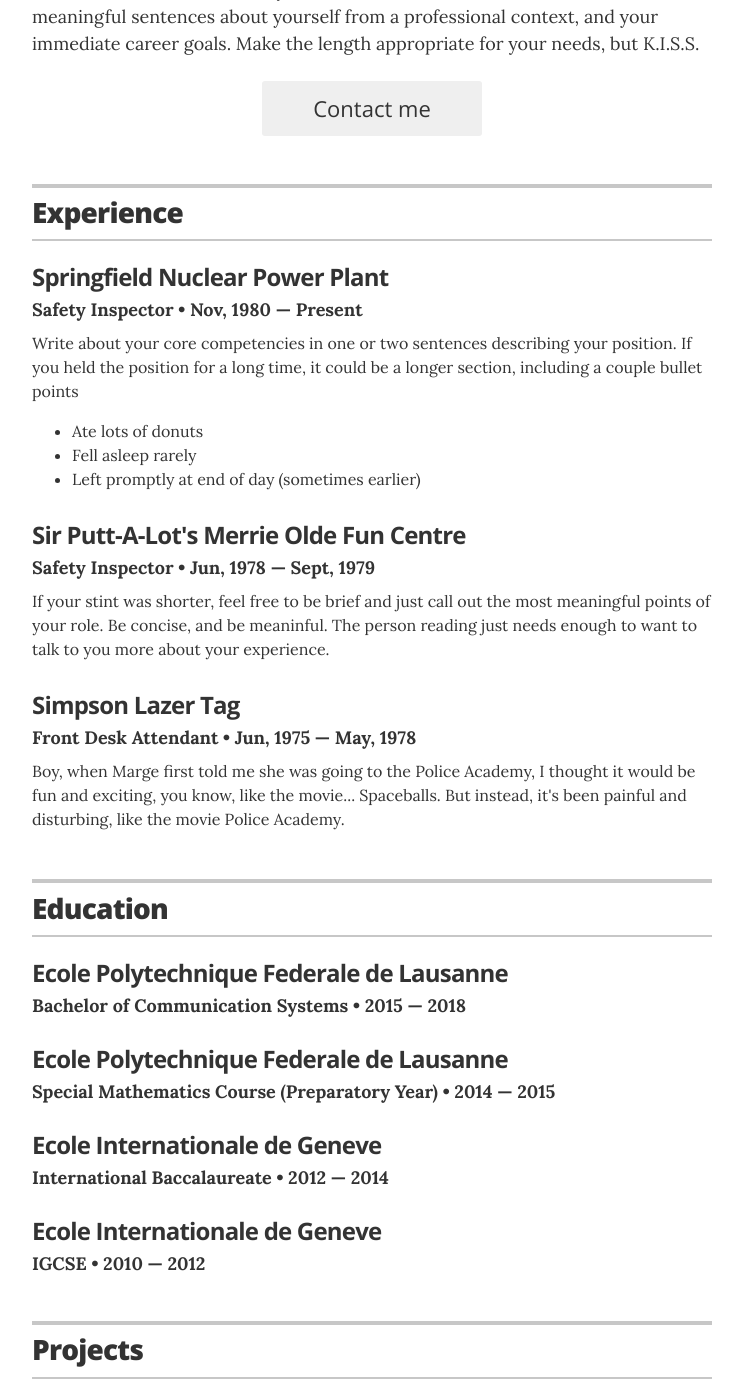
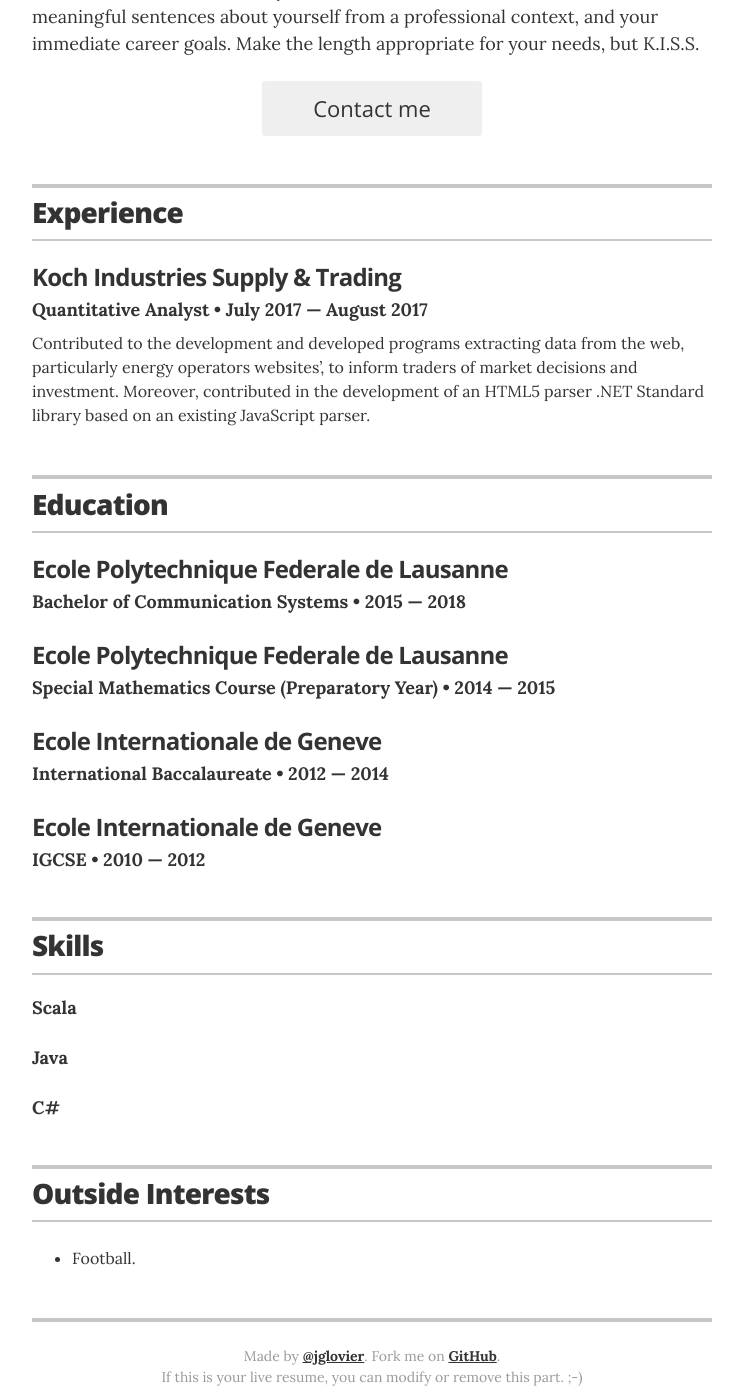
Before and after one commit to rykener/rykener.net, a Jekyll site: the page built from index.html, in a window 1280 px wide and 1400 px high, scrolled down 310 px. Shown: the whole window, without its empty margins (268-1011 px from the left). Built offline with Jekyll 4.4.1, drawn with Linux system fonts in a browser that asks for light colours; some of the changed text lies outside the part shown.

Commit message:
Experimenting with data

```diff
--- a/_config.yml
+++ b/_config.yml
@@ -28,11 +28,11 @@
 # comment out to hide
 resume_section_experience:      true
 resume_section_education:       true
-resume_section_projects:        true
+#resume_section_projects:        true
 resume_section_skills:          true
-resume_section_recognition:     true
-resume_section_links:           true
-resume_section_associations:    true
+#resume_section_recognition:     true
+#resume_section_links:           true
+#resume_section_associations:    true
 resume_section_interests:       true
 
 # Resume social links
--- a/_data/experience.yml
+++ b/_data/experience.yml
@@ -1,19 +1,19 @@
 # Jobs
 # Springfield Nuclear Power Plant
-- company: Springfield Nuclear Power Plant
-  position: Safety Inspector
-  duration: Nov, 1980 &mdash; Present
-  summary: Write about your core competencies in one or two sentences describing your position. If you held the position for a long time, it could be a longer section, including a couple bullet points	<ul class="resume-item-list"><li>Ate lots of donuts</li><li>Fell asleep rarely</li><li>Left promptly at end of day (sometimes earlier)</li></ul>
+- company: Koch Industries Supply & Trading
+  position: Quantitative Analyst
+  duration: July 2017 &mdash; August 2017
+  summary: Contributed to the development and developed programs extracting data from the web, particularly energy operators websites’, to inform traders of market decisions and investment. Moreover, contributed in the development of an HTML5 parser .NET Standard library based on an existing JavaScript parser. #If you held the position for a long time, it could be a longer section, including a couple bullet points	<ul class="resume-item-list"><li>Ate lots of donuts</li><li>Fell asleep rarely</li><li>Left promptly at end of day (sometimes earlier)</li></ul>
 
 # Windmill Crank Operator
-- company: Sir Putt-A-Lot's Merrie Olde Fun Centre
-  position: Safety Inspector
-  duration:  Jun, 1978 &mdash; Sept, 1979
-  summary: If your stint was shorter, feel free to be brief and just call out the most meaningful points of your role. Be concise, and be meaninful. The person reading just needs enough to want to talk to you more about your experience.
-
-
-# Front Desk Attendant
-- company: Simpson Lazer Tag
-  position: Front Desk Attendant
-  duration:   Jun, 1975  &mdash; May, 1978
-  summary: Boy, when Marge first told me she was going to the Police Academy, I thought it would be fun and exciting, you know, like the movie... Spaceballs. But instead, it's been painful and disturbing, like the movie Police Academy.
+#- company: Sir Putt-A-Lot's Merrie Olde Fun Centre
+#  position: Safety Inspector
+#  duration:  Jun, 1978 &mdash; Sept, 1979
+#  summary: If your stint was shorter, feel free to be brief and just call out the most meaningful points of your role. Be concise, and be meaninful. The person reading just needs enough to want to talk to you more about your experience.
+#
+#
+## Front Desk Attendant
+#- company: Simpson Lazer Tag
+#  position: Front Desk Attendant
+#  duration:   Jun, 1975  &mdash; May, 1978
+#  summary: Boy, when Marge first told me she was going to the Police Academy, I thought it would be fun and exciting, you know, like the movie... Spaceballs. But instead, it's been painful and disturbing, like the movie Police Academy.
--- a/_data/interests.yml
+++ b/_data/interests.yml
@@ -1,4 +1,4 @@
 # Interests
-- description: Drinking beer.
-- description: Grand Funk Railroad.
-- description: Flanders' lawnmower.
+- description: Football.
+#- description: Grand Funk Railroad.
+#- description: Flanders' lawnmower.
--- a/_data/projects.yml
+++ b/_data/projects.yml
@@ -2,15 +2,15 @@
 # uncomment the urls if you wish to display them, and add your own URL
 
 # donutfinder.io
-- project: donutfinder.io
-  role: Founder & Primary Developer
-  duration: 2012 &mdash; Present
+- project: HTML5 Parser
+  #role:
+  duration: August 2017 &mdash; Present
   # url: "#"
   description: Donut Locator is an open source node/ember app that lets users find donuts within a defined radius from their home.
 
 #Springfield Donut Eater's User Group
-- project: Springfield Donut Eater's User Group
-  role: Co-Founder & Organizer
-  duration: 2007 &mdash; Present
-  # url: "#"
-  description: DEUG is a local monthly meetup in Springfield where we share all the latest tips and tricks for dat donut lifestyle. I organize the group, and typically eat most of the donuts.
+#- project: Springfield Donut Eater's User Group
+#  role: Co-Founder & Organizer
+#  duration: 2007 &mdash; Present
+#  # url: "#"
+#  description: DEUG is a local monthly meetup in Springfield where we share all the latest tips and tricks for dat donut lifestyle. I organize the group, and typically eat most of the donuts.
```
Also changed, not shown: _data/recognitions.yml (+9 -9 lines), _data/skills.yml (+6 -6 lines).
